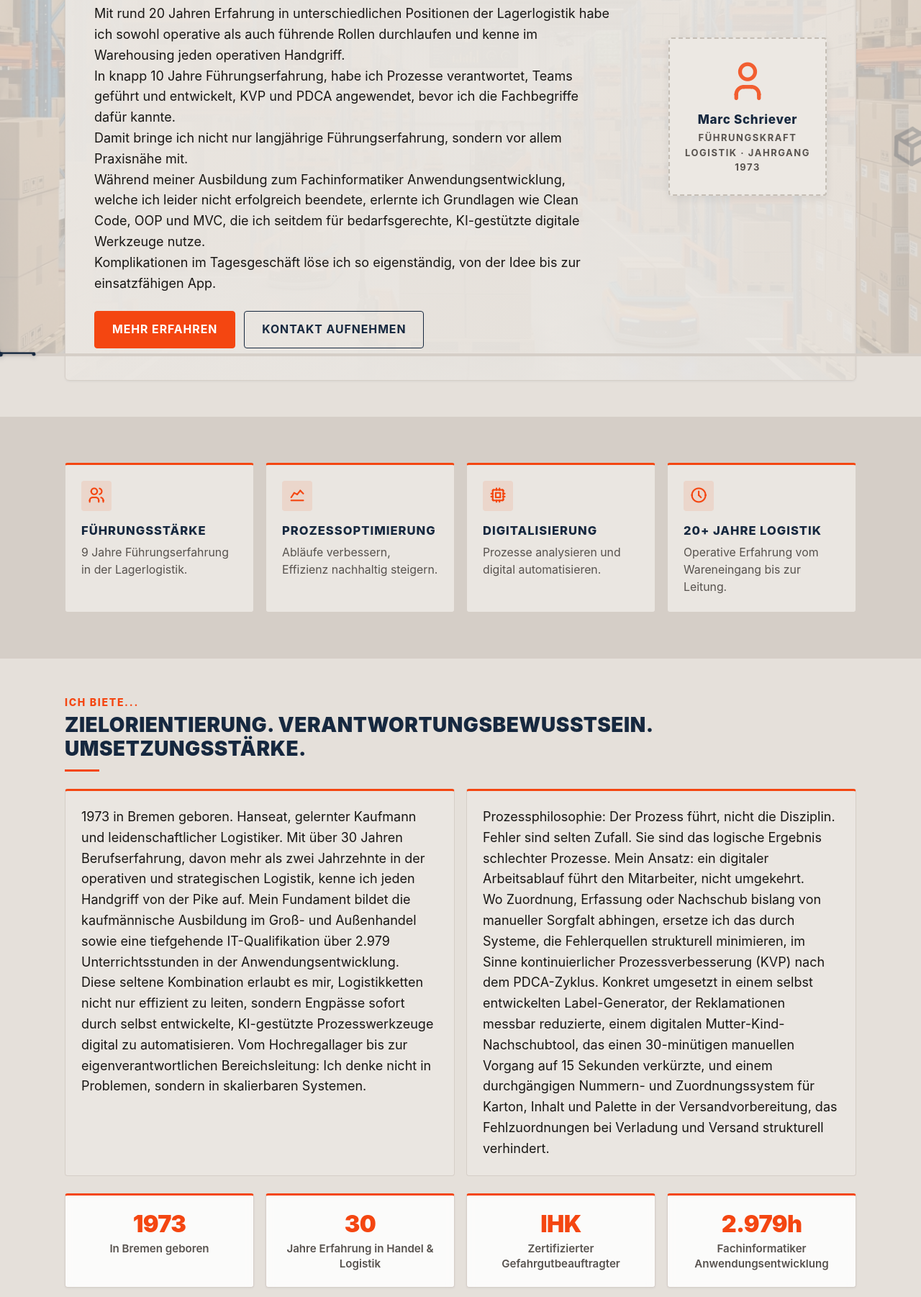
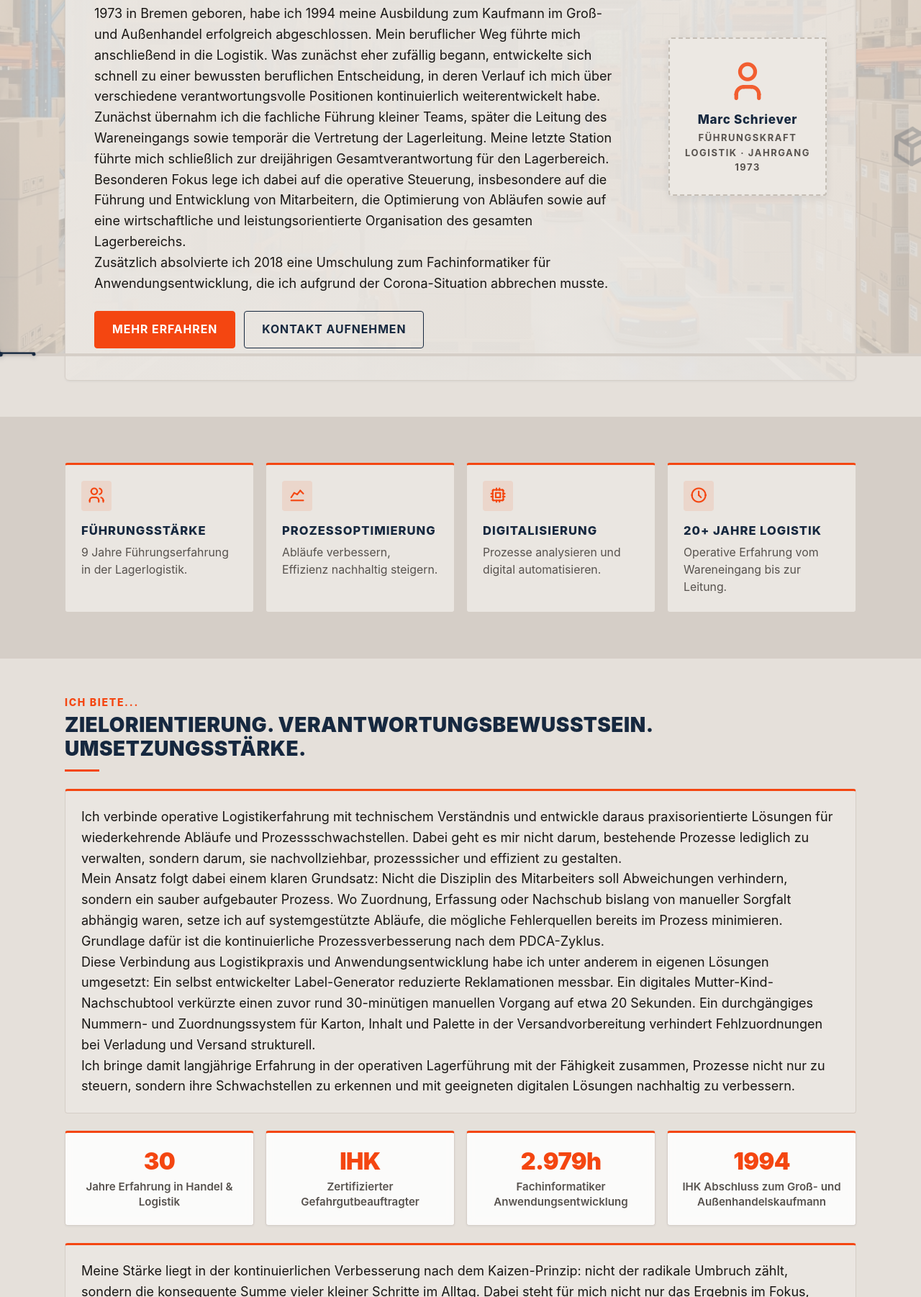
Before and after one commit to marc-schriever/marc-schriever.github.io, a plain HTML site: page index.html in a window 1280 px wide. Shown: the part 305-2107 px from the top of the page at 72% size. Drawn offline with Linux system fonts and the light colour scheme; files whose address does not match are found by name.

Commit message:
Add files via upload

```diff
--- a/index.html
+++ b/index.html
@@ -108,11 +108,9 @@
               <span class="c-section-header__eyebrow section-eyebrow"></span>
               <h2 class="c-section-header__title section-title"></h2>
             </div>
-            <div class="o-grid o-grid--2col u-mb-lg">
-              <div id="about-text-philosophy" class="c-card reveal"></div>
-              <div id="about-text-credo" class="c-card reveal"></div>
-            </div>
-            <div id="about-fact-rows" class="o-grid o-grid--3col"></div>
+            <div id="about-text-philosophy" class="c-card reveal u-mb-lg"></div>
+            <div id="about-fact-rows" class="o-grid o-grid--4col u-mb-lg"></div>
+            <div id="about-text-credo" class="c-card reveal"></div>
           </div>
         </section>
 
--- a/js/content.js
+++ b/js/content.js
@@ -10,7 +10,7 @@
   // ── NAVIGATION ───────────────────────────────────────────
   nav: {
     name: 'MARC SCHRIEVER',
-    title: 'WAREHOUSING-EXPERTE',
+    title: 'LAGERLEITER',
     links: [
       { href: '#home', label: 'HOME', active: true },
       { href: '#ueber-mich', label: 'ÜBER MICH' },
@@ -28,11 +28,10 @@
     subline: 'Effizienz durch IT-Affinität & Führungskompetenz.',
     // Absatzgrenzen entsprechen der ursprünglichen Gedankengliederung des Texts.
     textParagraphs: [
-      'Mit rund 20 Jahren Erfahrung in unterschiedlichen Positionen der Lagerlogistik habe ich sowohl operative als auch führende Rollen durchlaufen und kenne im Warehousing jeden operativen Handgriff.',
-      'In knapp 10 Jahre Führungserfahrung, habe ich Prozesse verantwortet, Teams geführt und entwickelt, KVP und PDCA angewendet, bevor ich die Fachbegriffe dafür kannte.',
-      'Damit bringe ich nicht nur langjährige Führungserfahrung, sondern vor allem Praxisnähe mit.',
-      'Während meiner Ausbildung zum Fachinformatiker Anwendungsentwicklung, welche ich leider nicht erfolgreich beendete, erlernte ich Grundlagen wie Clean Code, OOP und MVC, die ich seitdem für bedarfsgerechte, KI-gestützte digitale Werkzeuge nutze.',
-      'Komplikationen im Tagesgeschäft löse ich so eigenständig, von der Idee bis zur einsatzfähigen App.',
+      '1973 in Bremen geboren, habe ich 1994 meine Ausbildung zum Kaufmann im Groß- und Außenhandel erfolgreich abgeschlossen. Mein beruflicher Weg führte mich anschließend in die Logistik. Was zunächst eher zufällig begann, entwickelte sich schnell zu einer bewussten beruflichen Entscheidung, in deren Verlauf ich mich über verschiedene verantwortungsvolle Positionen kontinuierlich weiterentwickelt habe.',
+      'Zunächst übernahm ich die fachliche Führung kleiner Teams, später die Leitung des Wareneingangs sowie temporär die Vertretung der Lagerleitung. Meine letzte Station führte mich schließlich zur dreijährigen Gesamtverantwortung für den Lagerbereich.',
+      'Besonderen Fokus lege ich dabei auf die operative Steuerung, insbesondere auf die Führung und Entwicklung von Mitarbeitern, die Optimierung von Abläufen sowie auf eine wirtschaftliche und leistungsorientierte Organisation des gesamten Lagerbereichs.',
+      'Zusätzlich absolvierte ich 2018 eine Umschulung zum Fachinformatiker für Anwendungsentwicklung, die ich aufgrund der Corona-Situation abbrechen musste.',
     ],
     btn_primary: 'MEHR ERFAHREN',
     btn_secondary: 'KONTAKT AUFNEHMEN',
@@ -51,15 +50,17 @@
     eyebrow: 'ICH BIETE...',
     headline: 'ZIELORIENTIERUNG. VERANTWORTUNGSBEWUSSTSEIN. UMSETZUNGSSTÄRKE.',
     philosophyParagraphs: [
-      '1973 in Bremen geboren. Hanseat, gelernter Kaufmann und leidenschaftlicher Logistiker. Mit über 30 Jahren Berufserfahrung, davon mehr als zwei Jahrzehnte in der operativen und strategischen Logistik, kenne ich jeden Handgriff von der Pike auf. Mein Fundament bildet die kaufmännische Ausbildung im Groß- und Außenhandel sowie eine tiefgehende IT-Qualifikation über 2.979 Unterrichtsstunden in der Anwendungsentwicklung.',
-      'Diese seltene Kombination erlaubt es mir, Logistikketten nicht nur effizient zu leiten, sondern Engpässe sofort durch selbst entwickelte, KI-gestützte Prozesswerkzeuge digital zu automatisieren. Vom Hochregallager bis zur eigenverantwortlichen Bereichsleitung: Ich denke nicht in Problemen, sondern in skalierbaren Systemen.',
+      'Ich verbinde operative Logistikerfahrung mit technischem Verständnis und entwickle daraus praxisorientierte Lösungen für wiederkehrende Abläufe und Prozessschwachstellen. Dabei geht es mir nicht darum, bestehende Prozesse lediglich zu verwalten, sondern darum, sie nachvollziehbar, prozesssicher und effizient zu gestalten.',
+      'Mein Ansatz folgt dabei einem klaren Grundsatz: Nicht die Disziplin des Mitarbeiters soll Abweichungen verhindern, sondern ein sauber aufgebauter Prozess. Wo Zuordnung, Erfassung oder Nachschub bislang von manueller Sorgfalt abhängig waren, setze ich auf systemgestützte Abläufe, die mögliche Fehlerquellen bereits im Prozess minimieren. Grundlage dafür ist die kontinuierliche Prozessverbesserung nach dem PDCA-Zyklus.',
+      'Diese Verbindung aus Logistikpraxis und Anwendungsentwicklung habe ich unter anderem in eigenen Lösungen umgesetzt: Ein selbst entwickelter Label-Generator reduzierte Reklamationen messbar. Ein digitales Mutter-Kind-Nachschubtool verkürzte einen zuvor rund 30-minütigen manuellen Vorgang auf etwa 20 Sekunden. Ein durchgängiges Nummern- und Zuordnungssystem für Karton, Inhalt und Palette in der Versandvorbereitung verhindert Fehlzuordnungen bei Verladung und Versand strukturell.',
+      'Ich bringe damit langjährige Erfahrung in der operativen Lagerführung mit der Fähigkeit zusammen, Prozesse nicht nur zu steuern, sondern ihre Schwachstellen zu erkennen und mit geeigneten digitalen Lösungen nachhaltig zu verbessern.',
     ],
     credoParagraphs: [
-      'Prozessphilosophie: Der Prozess führt, nicht die Disziplin. Fehler sind selten Zufall. Sie sind das logische Ergebnis schlechter Prozesse. Mein Ansatz: ein digitaler Arbeitsablauf führt den Mitarbeiter, nicht umgekehrt.',
-      'Wo Zuordnung, Erfassung oder Nachschub bislang von manueller Sorgfalt abhingen, ersetze ich das durch Systeme, die Fehlerquellen strukturell minimieren, im Sinne kontinuierlicher Prozessverbesserung (KVP) nach dem PDCA-Zyklus. Konkret umgesetzt in einem selbst entwickelten Label-Generator, der Reklamationen messbar reduzierte, einem digitalen Mutter-Kind-Nachschubtool, das einen 30-minütigen manuellen Vorgang auf 15 Sekunden verkürzte, und einem durchgängigen Nummern- und Zuordnungssystem für Karton, Inhalt und Palette in der Versandvorbereitung, das Fehlzuordnungen bei Verladung und Versand strukturell verhindert.',
+      'Meine Stärke liegt in der kontinuierlichen Verbesserung nach dem Kaizen-Prinzip: nicht der radikale Umbruch zählt, sondern die konsequente Summe vieler kleiner Schritte im Alltag. Dabei steht für mich nicht nur das Ergebnis im Fokus, sondern der Weg dorthin, Prozesse werden fortlaufend hinterfragt und weiterentwickelt, nicht einmalig optimiert und dann liegen gelassen.',
+      'Verbesserung gelingt dabei nie im Alleingang. Ich beziehe jede Ebene im Team aktiv ein, denn die besten Ideen zur Optimierung entstehen dort, wo tatsächlich gearbeitet wird, nicht am Schreibtisch darüber.',
+      'Mein berufliches Fundament aus kaufmännischer Ausbildung und über 30 Jahren Berufserfahrung in der Logistik hat meinen Weg geprägt. Es verbindet kaufmännisches Verständnis mit langjähriger praktischer Erfahrung in der Lagerorganisation, Prozesssteuerung und Mitarbeiterführung. Ergänzt wird dieses Profil durch meine IT-Qualifikation in der Anwendungsentwicklung.',
     ],
     facts: [
-      { year: '1973', label: 'In Bremen geboren' },
       { year: '30', label: 'Jahre Erfahrung in Handel & Logistik' },
       { year: 'IHK', label: 'Zertifizierter Gefahrgutbeauftragter' },
       { year: '2.979h', label: 'Fachinformatiker Anwendungsentwicklung' },
@@ -192,7 +193,7 @@
   impressum: {
     title: 'Impressum',
     name: 'Marc Schriever',
-    role: 'Warehousing-Experte',
+    role: 'Lagerleiter',
     location: 'Bremen, Deutschland',
     email: 'kontakt@marc-schriever.de',
   },
```
